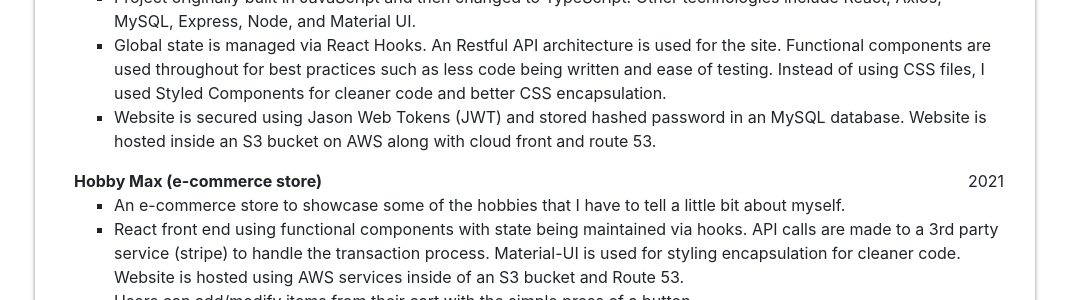
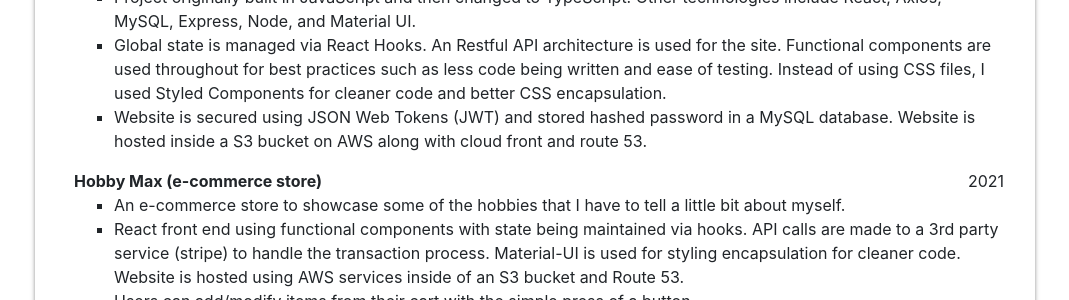
Before and after one commit to steven-halla/stevehalla.com, a Jekyll site: the page built from resume.html, in a window 1280 px wide. Shown: the part 390-690 px from the top of the page, without its empty margins (105-1174 px from the left). Built offline with Jekyll 4.4.1, drawn with Linux system fonts in a browser that asks for light colours.

Commit message:
"errors"

```diff
--- a/resume.html
+++ b/resume.html
@@ -122,7 +122,7 @@ permalink: /resume/
                     Global state is managed via React Hooks. An Restful API architecture is used for the site. Functional components are used throughout for best practices such as less code being written and ease of testing. Instead of using CSS files, I used Styled Components for cleaner code and better CSS encapsulation.
                 </li>
                 <li>
-                    Website is secured using Jason Web Tokens (JWT) and stored hashed password in an MySQL database. Website is hosted inside an S3 bucket
+                    Website is secured using JSON Web Tokens (JWT) and stored hashed password in a MySQL database. Website is hosted inside a S3 bucket
                     on AWS along with cloud front and route 53.
                 </li>
             </ul>
```
